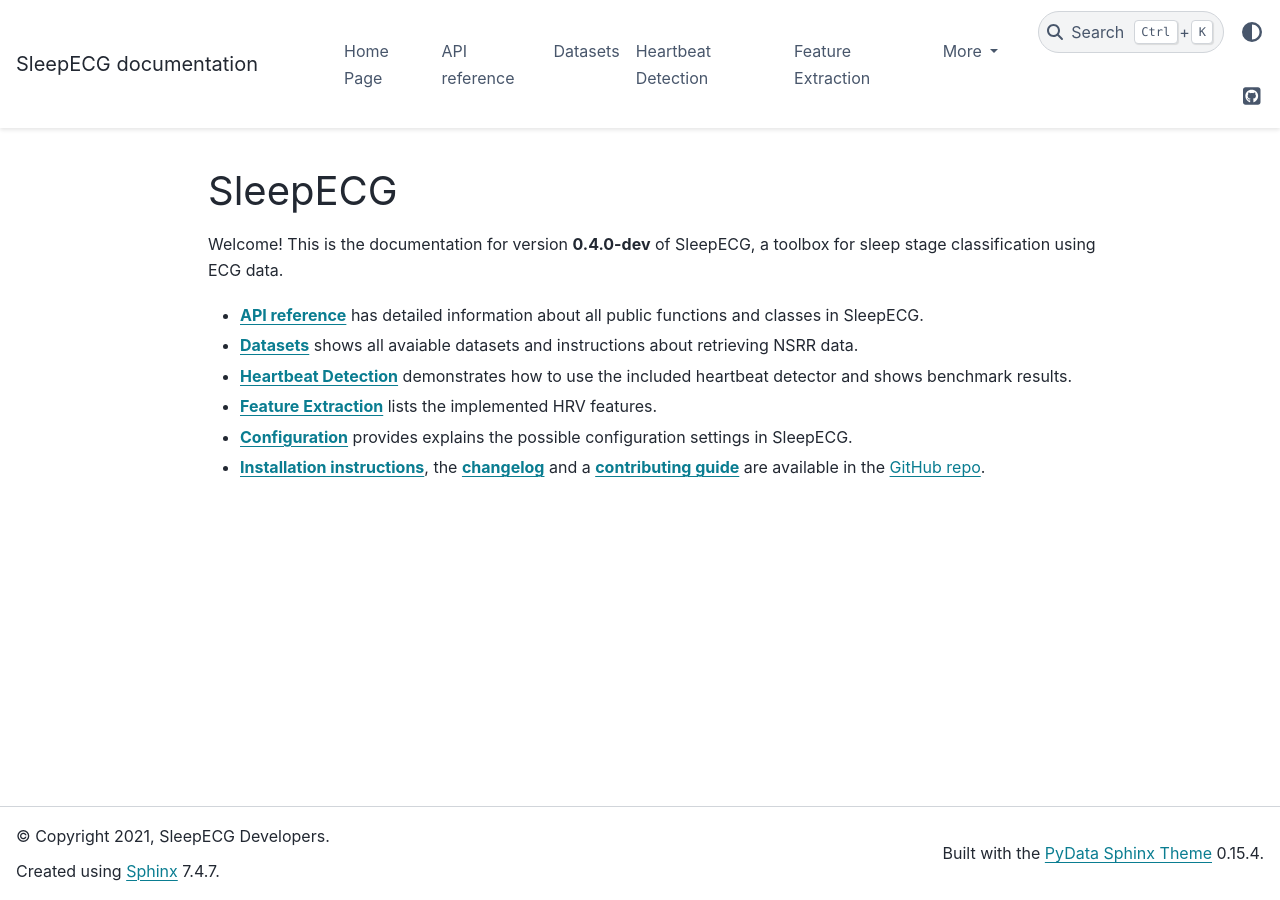
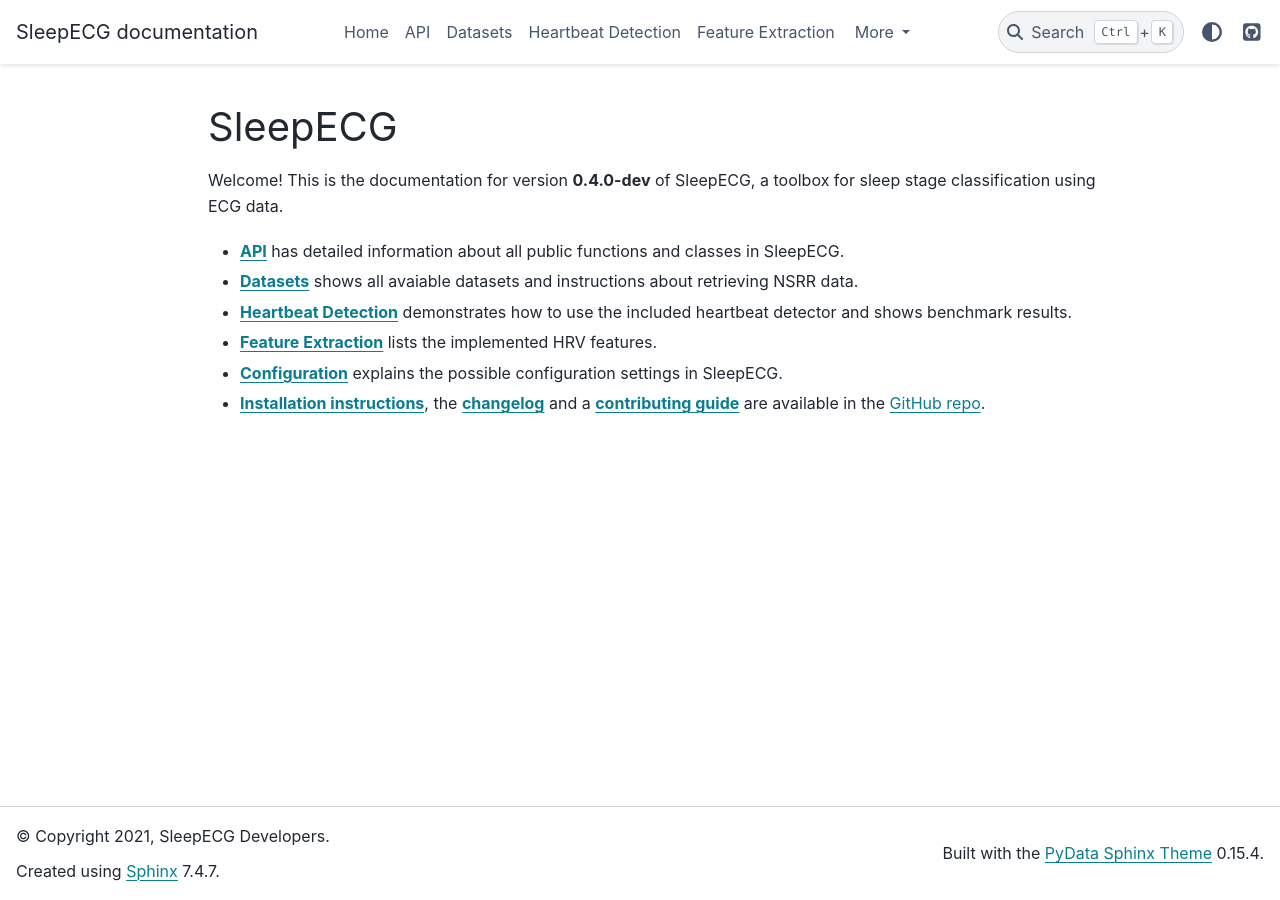
Before and after one commit to cbrnr/sleepecg, a Sphinx documentation site: the page built from doc/source/index.md, in a window 1280 px wide. Built offline with Sphinx 7.4.7 and the PyData theme 0.15.4, drawn with Linux system fonts in a browser that asks for light colours.

Commit message:
Apply suggestions from code review [skip ci]
Co-authored-by: Clemens Brunner <clemens.brunner@gmail.com>

````diff
--- a/doc/source/api.rst
+++ b/doc/source/api.rst
@@ -3,7 +3,7 @@ SleepECG API Reference
 
 .. automodule:: sleepecg
 
-This page gives an overview of all public SleepECG functions and classes.
+This page lists all public SleepECG functions and classes.
 
 Datasets
 --------
--- a/doc/source/index.md
+++ b/doc/source/index.md
@@ -1,8 +1,8 @@
 ```{toctree}
    :hidden:
 
-   Home Page <self>
-   API reference <api>
+   Home <self>
+   API <api>
    Datasets <datasets>
    Heartbeat Detection <heartbeat_detection>
    Feature Extraction <feature_extraction>
@@ -12,9 +12,9 @@
 # SleepECG
 Welcome! This is the documentation for version **{{ version }}** of SleepECG, a toolbox for sleep stage classification using ECG data.
 
-- [**API reference**](./api) has detailed information about all public functions and classes in SleepECG.
+- [**API**](./api) has detailed information about all public functions and classes in SleepECG.
 - [**Datasets**](./datasets) shows all avaiable datasets and instructions about retrieving NSRR data.
 - [**Heartbeat Detection**](./heartbeat_detection) demonstrates how to use the included heartbeat detector and shows benchmark results.
 - [**Feature Extraction**](./feature_extraction) lists the implemented HRV features.
-- [**Configuration**](./configuration) provides explains the possible configuration settings in SleepECG.
+- [**Configuration**](./configuration) explains the possible configuration settings in SleepECG.
 - [**Installation instructions**](https://github.com/cbrnr/sleepecg#installation), the [**changelog**](https://github.com/cbrnr/sleepecg/blob/main/CHANGELOG.md) and a [**contributing guide**](https://github.com/cbrnr/sleepecg/blob/main/CONTRIBUTING.md) are available in the [GitHub repo](https://github.com/cbrnr/sleepecg).
````
Also changed, not shown: README.md (+1 -1 lines).
